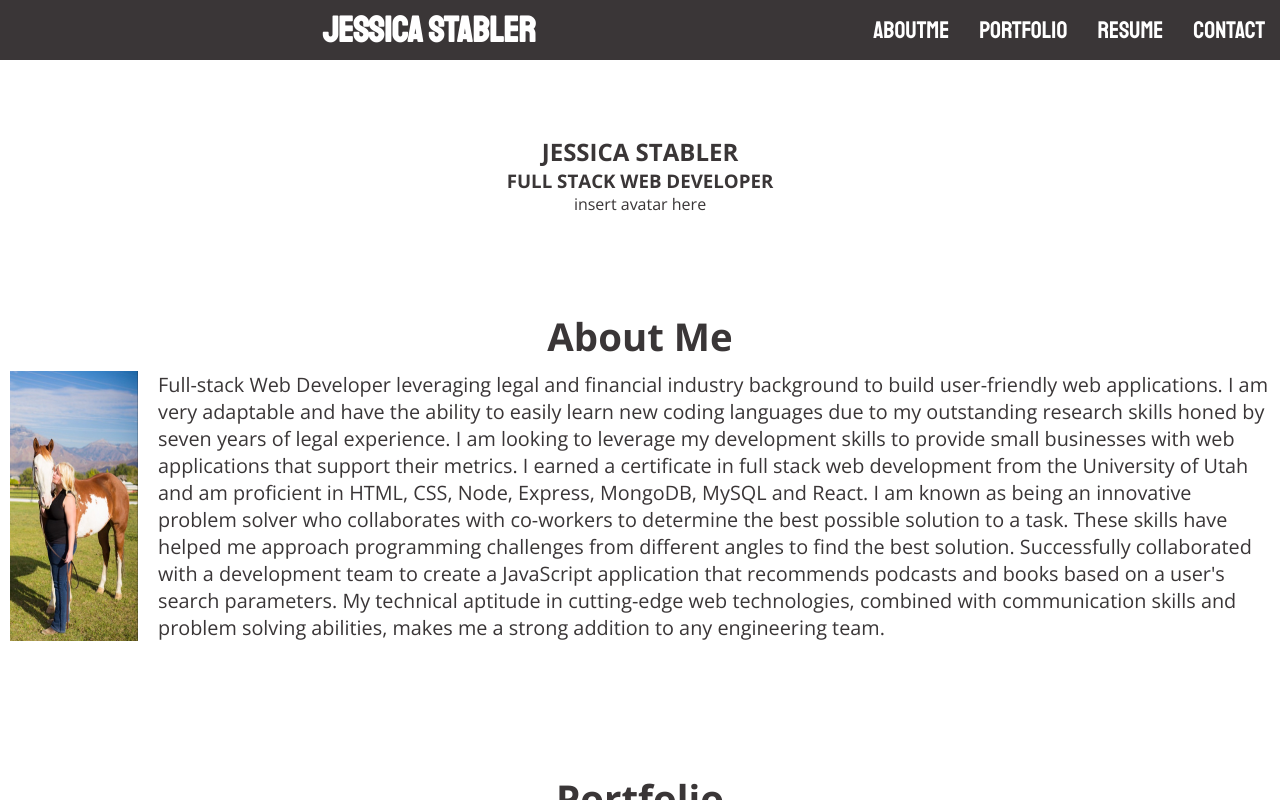
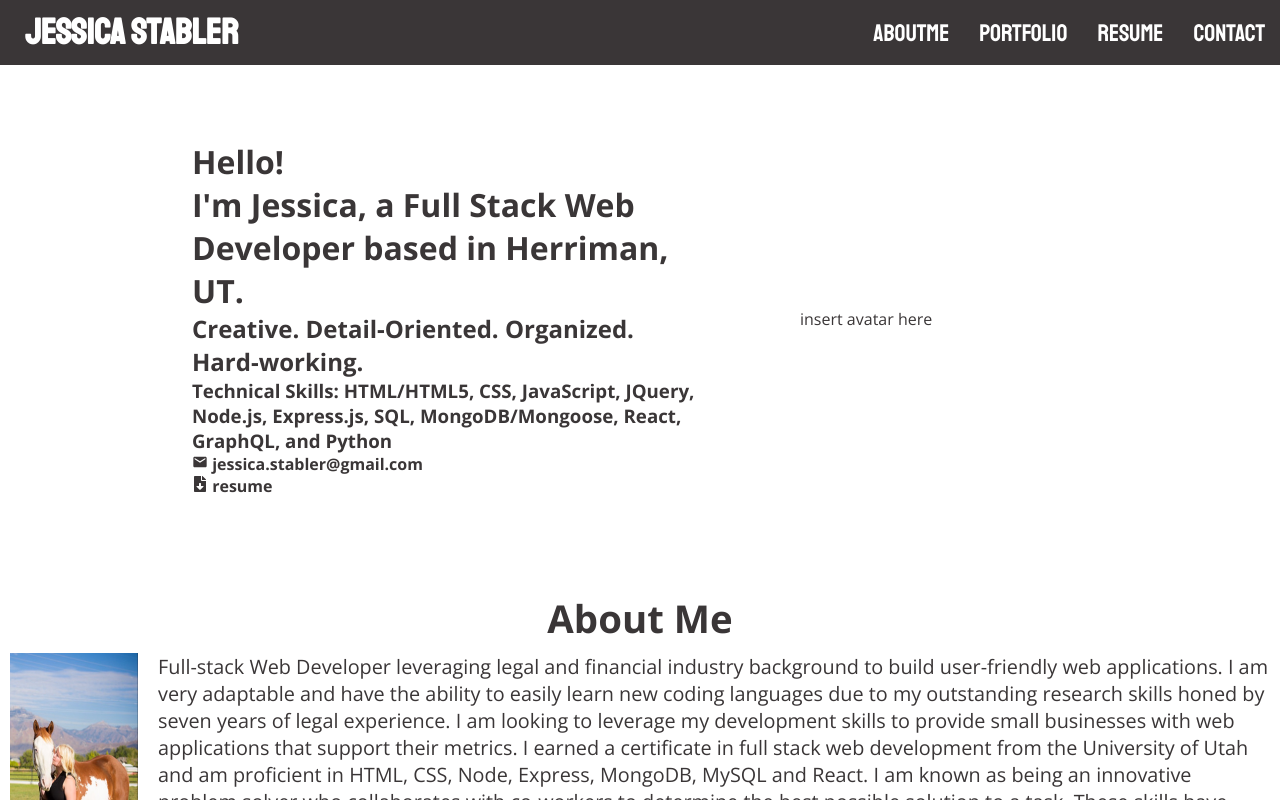
Before and after one commit to jstable1/freelance-portfolio, a React (Create React App) app: page / in a window 1280 px wide. Shown: the top 800 px of the page. Built offline with nearby package versions, Linux system fonts and the light colour scheme.

Commit message:
added text to splash page

```diff
--- a/src/components/SplashPage/index.js
+++ b/src/components/SplashPage/index.js
@@ -1,12 +1,26 @@
 import React from "react";
+import MyResume from "../../assets/resume.pdf";
+import { GiBee } from 'react-icons/gi';
+import { MdEmail } from 'react-icons/md';
+import { FaFileDownload } from 'react-icons/fa';
 
 const SplashPage = () => {
 
     return (
         <section className="splashPage">
-            <h1>JESSICA STABLER</h1>
-            <h3>FULL STACK WEB DEVELOPER</h3>
-            <div>insert avatar here</div>
+            <div className="splashText">
+                <h1>Hello!</h1>
+                <h1>I'm Jessica, a Full Stack Web Developer based in Herriman, UT.</h1>
+                <h2>Creative. Detail-Oriented. Organized. Hard-working.</h2>
+                <h3>Technical Skills: HTML/HTML5, CSS, JavaScript, JQuery, Node.js, Express.js, SQL, MongoDB/Mongoose, React, GraphQL, and Python</h3>
+                <h4>
+                    <MdEmail/> <a href="mailto:jessica.stabler@gmail.com">jessica.stabler@gmail.com</a>
+                </h4>
+                <h4>
+                    <span><FaFileDownload/> <a href={MyResume}>resume</a></span>
+                </h4>
+            </div>
+            <div className="splashImg">insert avatar here</div>
         </section>
     );
 }
--- a/src/index.css
+++ b/src/index.css
@@ -33,7 +33,8 @@ header h1 {
   font-weight: bold;
   font-size: 36px;
   color: var(--secondary-color);
-  margin: auto;
+  margin: 10px;
+  margin-left: 25px;
 }
 
 header a {
@@ -270,8 +271,26 @@ section {
 
 .splashPage {
   display: flex;
-  flex-direction: column;
-  align-items: center;
+  flex-direction: row;
+}
+
+.splashText {
+  width: 40%;
+  margin-left: 15vw;
+}
+
+.splashText h1 {
+  font-size: xx-large;
+}
+
+.splashText a {
+  text-decoration: none;
+  color: var(--primary-color);
+}
+
+.splashImg {
+  width: 30%;
+  margin: auto;
 }
 
 .work-boxes {
```
